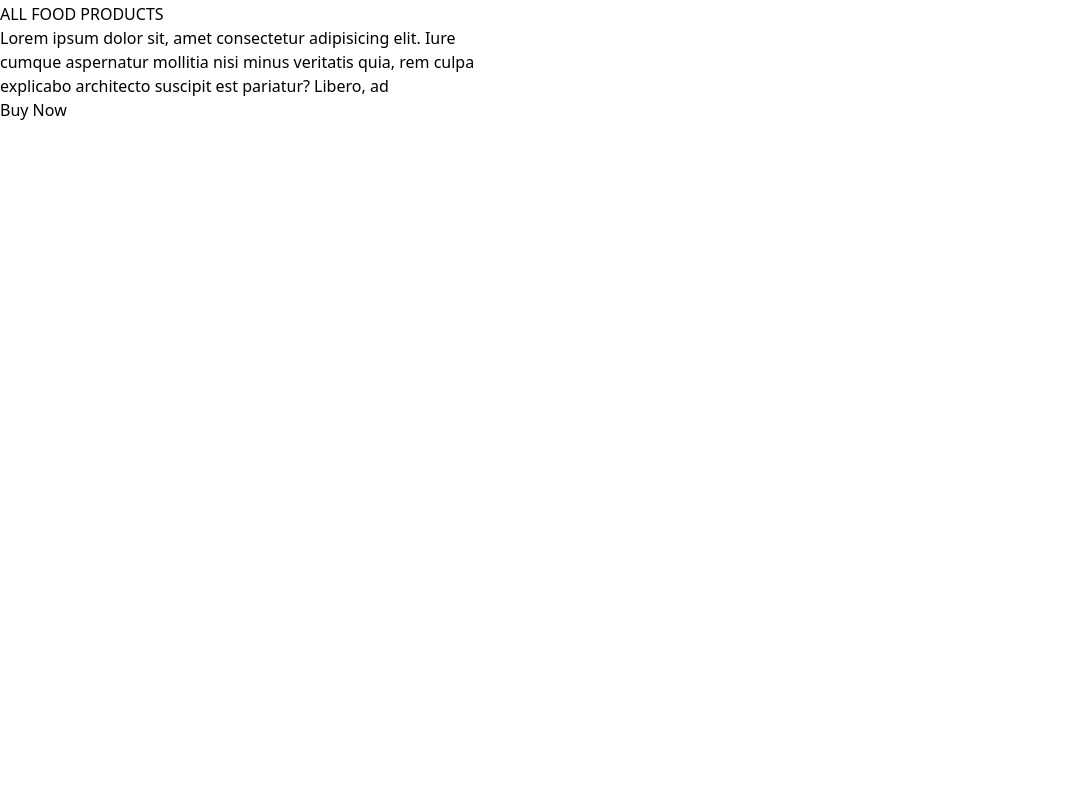
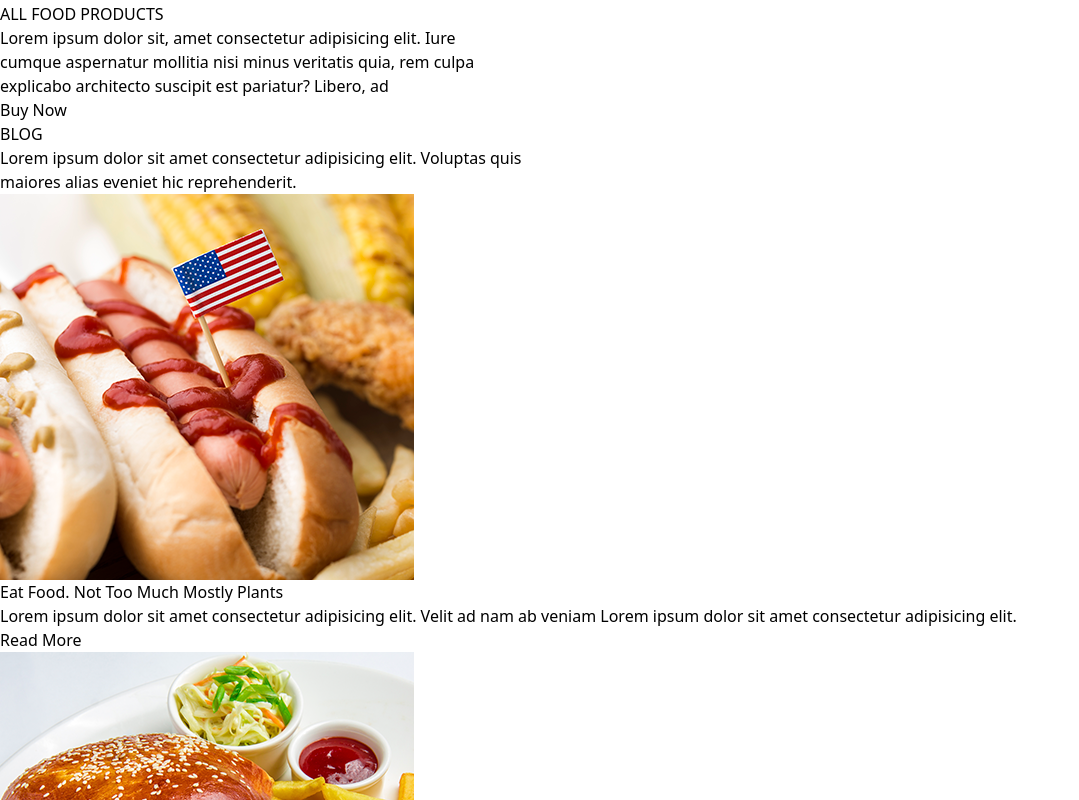
Before and after one commit to anchalraj31082004/foodstationary, a React (Vite) app: page / in a window 1280 px wide. Shown: the part 3120-3920 px from the top of the page, without its empty margins (0-1079 px from the left). Before the commit the page ends 3242 px from the top, so only its background shows below. Built offline with nearby package versions, Linux system fonts and the light colour scheme.

Commit message:
Blog section completed

```diff
--- a/src/App.jsx
+++ b/src/App.jsx
@@ -1,4 +1,5 @@
 import AboutUs from './components/AboutUs'
+import Blog from './components/Blog'
 import FoodDiscound from './components/FoodDiscound'
 import Header from './components/Header'
 import Offer from './components/Offer'
@@ -14,6 +15,7 @@ const App = () => {
     <Offer/>
     <Pricing/>
     <FoodDiscound/>
+    <Blog/>
     </>
   )
 }
--- /dev/null
+++ b/src/components/Blog.jsx
@@ -0,0 +1,25 @@
+import React from 'react'
+import FoodCard from './FoodCard'
+import BlogCard from './BlogCard'
+
+const Blog = () => {
+    return (
+      <section className='flex flex-col h-screen items-center text-center pt-10 '>
+        <div className='flex flex-col gap-5'>
+          <div className='bg-[url(/assets/blogBg.png)] bg-no-repeat bg-center bg-contain h-auto w-auto'>
+              <h2 className=' text-3xl font-bold text-[--primary-dark]'>BLOG</h2>
+          </div>
+          <div>
+              <p className=' font-normal '>Lorem ipsum dolor sit amet consectetur adipisicing elit. Voluptas quis <br /> maiores alias eveniet hic reprehenderit.</p>
+          </div>
+        </div>
+        <div className='flex justify-evenly gap-20 pb-20 pt-24'>
+            <FoodCard img={`Lblog.png`}/>
+            <BlogCard/>
+            <FoodCard img={`Rblog.png`}/>
+        </div>
+      </section>
+    )
+  }
+
+export default Blog
--- /dev/null
+++ b/src/components/BlogCard.jsx
@@ -0,0 +1,14 @@
+import React from 'react'
+import Button from './Button'
+
+const BlogCard = () => {
+  return (
+    <section className='w-[414px] h-[386px] bg-[--tertiary-gray] text-[--primary-dark] flex flex-col gap-10 p-8'>
+      <h2 className='text-3xl font-bold'>Eat Food. Not Too Much Mostly Plants</h2>
+      <h4 className='text-xl font-medium'>Lorem ipsum dolor sit amet consectetur adipisicing elit. Velit ad nam ab veniam  Lorem ipsum dolor sit amet consectetur adipisicing elit.</h4>
+      <Button text="Read More" />
+    </section>
+  )
+}
+
+export default BlogCard
--- /dev/null
+++ b/src/components/FoodCard.jsx
@@ -0,0 +1,11 @@
+import React from 'react'
+
+const FoodCard = (props) => {
+  return (
+    <section>
+      <div><img src={`/assets/${props.img}`} alt="" /></div>
+    </section>
+  )
+}
+
+export default FoodCard
```
